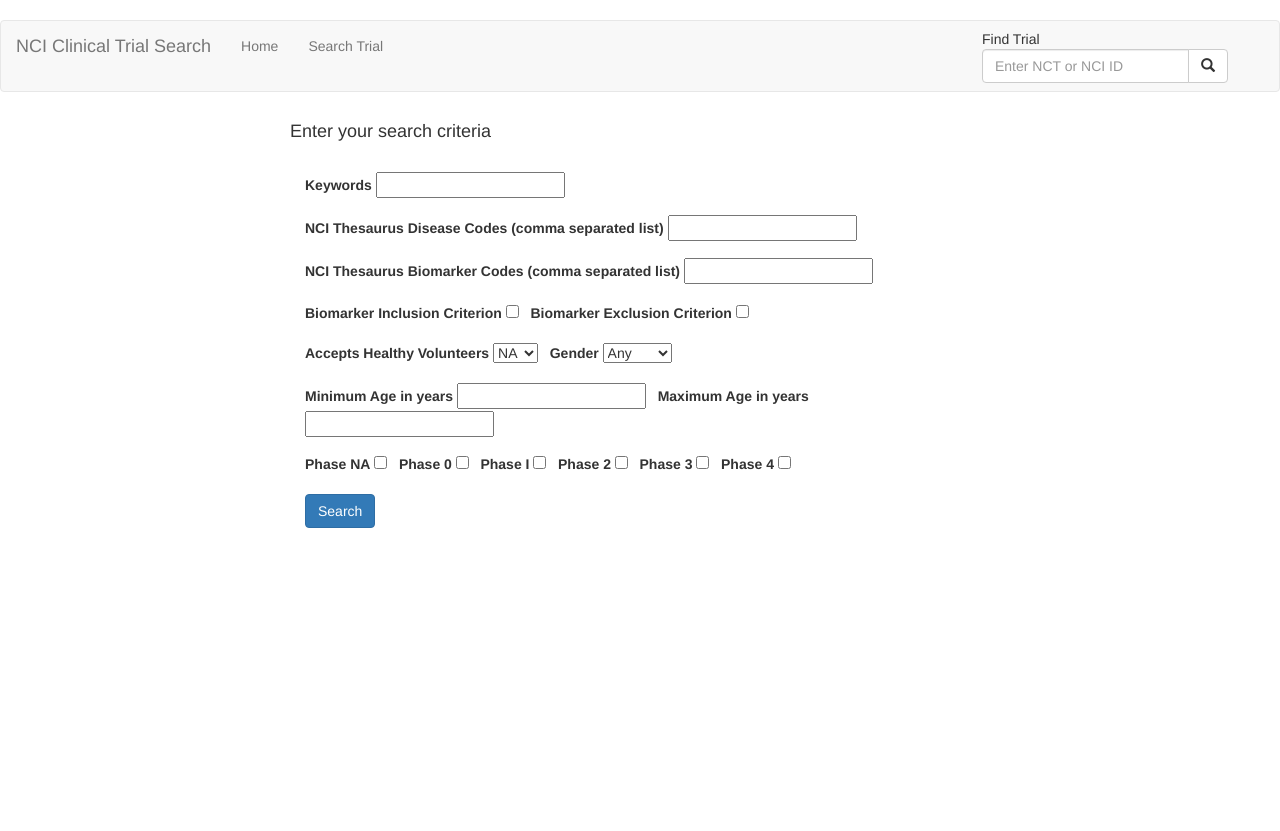
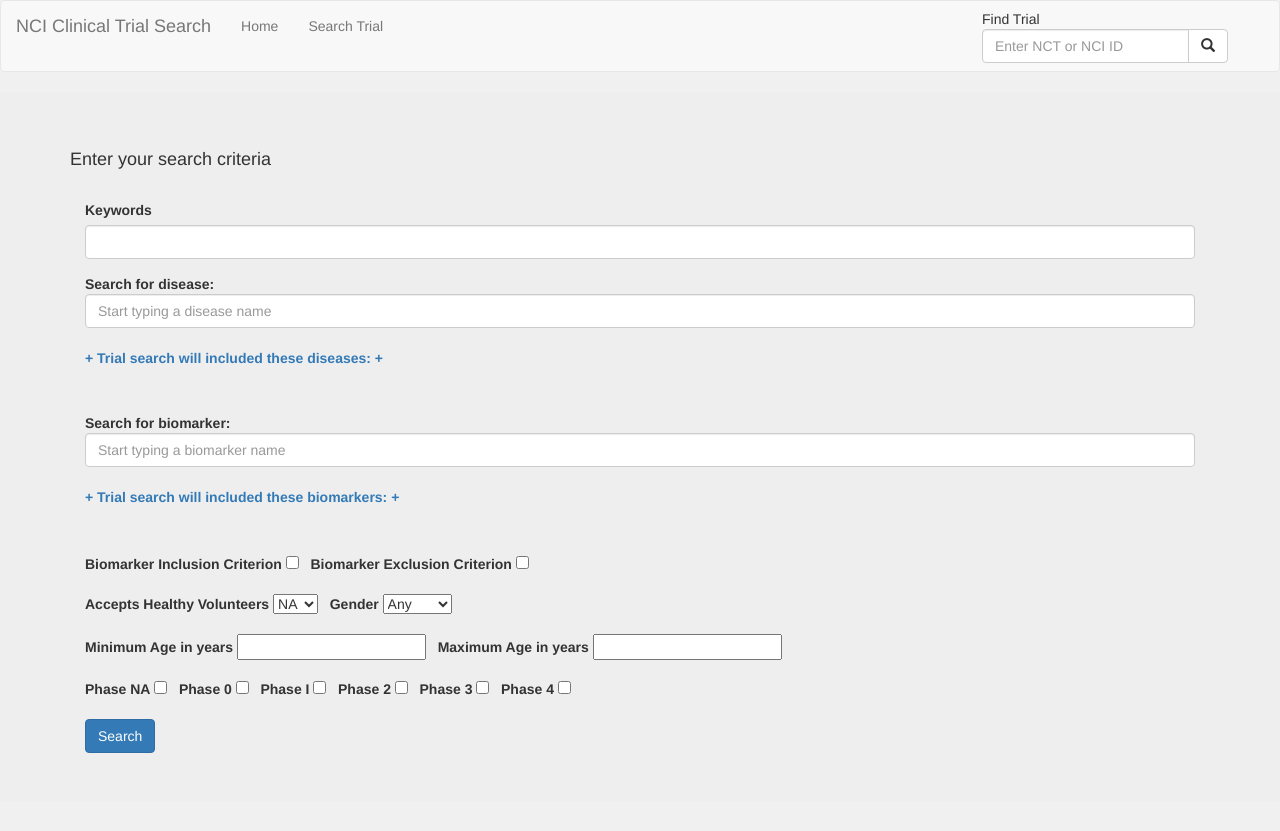
Before and after one commit to hniedner/ctrp_rest_client, a Flask app: page /search in a window 1280 px wide. Before the commit the page ends 528 px from the top, so only its background shows below. Run offline with Flask 2, Linux system fonts and the light colour scheme; some libraries are stand-ins or nearby versions.

Commit message:
Added typeahead functionality with ajax callbacks to sqlite3 databases generated from a ctrp export of biomarkers (and their ncit codes, and the ncit neoplasm core. The sqlite3 database also contains the current version of the entire ncit (all imported via DB Browser for SQLite from flatfile )

```diff
--- a/ctrp_rest_client/__init__.py
+++ b/ctrp_rest_client/__init__.py
@@ -4,9 +4,6 @@
 # Initialize the Flask application
 app = Flask(__name__)
 app.secret_key = 'ctrp'
-app.debug = True
 
 # Install our Bootstrap extension
 Bootstrap(app)
-
-import ctrp_rest_client.views
--- a/ctrp_rest_client/forms.py
+++ b/ctrp_rest_client/forms.py
@@ -1,5 +1,5 @@
 from flask_wtf import FlaskForm
-from wtforms import validators, StringField, SubmitField, BooleanField, SelectField, IntegerField
+from wtforms import validators, StringField, SubmitField, BooleanField, SelectField, IntegerField, HiddenField
 
 
 class TrialSearchForm(FlaskForm):
@@ -7,10 +7,11 @@
     healthy_volunteer_choices = [('NA', 'NA'), ('Yes', 'Yes'), ('No', 'No')]
 
     fulltext = StringField(u'Keywords')
-
-    disease_codes = StringField(u'NCI Thesaurus Disease Codes (comma separated list)')
-
-    biomarker_codes = StringField(u'NCI Thesaurus Biomarker Codes (comma separated list)')
+    # NCI Thesaurus Disease Codes (comma separated list)
+    disease_codes = HiddenField()
+    # NCI Thesaurus Biomarker Codes (comma separated list)
+    biomarker_codes = HiddenField()
+    # inclusion and exclusion applies to all biomarkers due to API limitation
     biomarker_assay_purpose_inclusion = BooleanField(u'Biomarker Inclusion Criterion')
     biomarker_assay_purpose_exclusion = BooleanField(u'Biomarker Exclusion Criterion')
 
@@ -22,7 +23,6 @@
     phase2 = BooleanField(u'Phase 2')
     phase3 = BooleanField(u'Phase 3')
     phase4 = BooleanField(u'Phase 4')
-    submit = SubmitField(u'Search')
 
     # apparently IntegerField is required by default
     min_age_number = IntegerField(u'Minimum Age in years', validators=[validators.optional()])
@@ -31,3 +31,5 @@
     accepts_healthy_volunteers_indicator = SelectField('Accepts Healthy Volunteers',
                                                        choices=healthy_volunteer_choices,
                                                        default='NA')
+
+    submit = SubmitField(u'Search')
--- a/ctrp_rest_client/static/css/style.css
+++ b/ctrp_rest_client/static/css/style.css
@@ -1,82 +1,3 @@
-/* Space out content a bit */
-  body {
-    padding-top: 20px;
-    padding-bottom: 20px;
-  }
-
-  /* Everything but the jumbotron gets side spacing for mobile first views */
-  .header,
-  .marketing,
-  .footer {
-    padding-left: 15px;
-    padding-right: 15px;
-  }
-
-  /* Custom page header */
-  .header {
-    border-bottom: 1px solid #e5e5e5;
-  }
-  /* Make the masthead heading the same height as the navigation */
-  .header h3 {
-    margin-top: 0;
-    margin-bottom: 0;
-    line-height: 40px;
-    padding-bottom: 19px;
-  }
-
-  /* Custom page footer */
-  .footer {
-    padding-top: 19px;
-    color: #777;
-    border-top: 1px solid #e5e5e5;
-  }
-
-  /* Customize container */
-  @media (min-width: 768px) {
-    .container {
-      max-width: 730px;
-    }
-  }
-
-  .container-narrow > hr {
-    margin: 30px 0;
-  }
-
-  /* Main marketing message and sign up button */
-  .jumbotron {
-    text-align: center;
-    border-bottom: 1px solid #e5e5e5;
-  }
-
-  .jumbotron .btn {
-    font-size: 21px;
-    padding: 14px 24px;
-  }
-
-  /* Supporting marketing content */
-  .marketing {
-    margin: 40px 0;
-  }
-
-  .marketing p + h4 {
-    margin-top: 28px;
-  }
-
-  /* Responsive: Portrait tablets and up */
-  @media screen and (min-width: 768px) {
-    /* Remove the padding we set earlier */
-    .header,
-    .marketing,
-    .footer {
-      padding-left: 0;
-      padding-right: 0;
-    }
-    /* Space out the masthead */
-    .header {
-      margin-bottom: 30px;
-    }
-    /* Remove the bottom border on the jumbotron for visual effect */
-    .jumbotron {
-      border-bottom: 0;
-    }
+body {
+    background: #F0F0F0;
 }
--- a/ctrp_rest_client/templates/search_form.html
+++ b/ctrp_rest_client/templates/search_form.html
@@ -7,6 +7,7 @@
 {% endblock %}
 
 {% block content %}
+<div class="jumbotron">
     <div class="container">
         <h4>Enter your search criteria</h4>
         <br/>
@@ -25,15 +26,34 @@
 
                 <div class="form-group">
                     {{ form.fulltext.label }}
-                {{ form.fulltext }}
+                    {{ form.fulltext(class_="form-control") }}
                 </div>
-            <div class="form-group">
-                {{ form.disease_codes.label }}
-                {{ form.disease_codes }}
+                <div class="form-group horizontal">
+                    {{ form.disease_codes(placeholder="auto populated", class_="form-control") }}
+                    <strong>Search for disease: </strong>
+                    <input id="search_diseases" placeholder="Start typing a disease name" class="form-control">
+                    <br/>
+                    <a><strong data-toggle="collapse" data-target="#disease_list" class="clickable">
+                        + Trial search will included these diseases: +</strong></a>
+                    <div id="disease_list" class="collapse in" aria-expanded="true">
+                        <ul id="diseases">
+                        </ul>
+                        <br/>
                     </div>
-            <div class="form-group">
-                {{ form.biomarker_codes.label }}
-                {{ form.biomarker_codes }}
+                </div>
+
+                <div class="form-group horizontal">
+                    {{ form.biomarker_codes(placeholder="auto populated", class_="form-control") }}
+                    <strong>Search for biomarker: </strong>
+                    <input id="search_biomarkers" placeholder="Start typing a biomarker name" class="form-control">
+                    <br/>
+                    <a><strong data-toggle="collapse" data-target="#biomarker_list" class="clickable">
+                        + Trial search will included these biomarkers: +</strong></a>
+                    <div id="biomarker_list" class="collapse in" aria-expanded="true">
+                        <ul id="biomarkers">
+                        </ul>
+                        <br/>
+                    </div>
                 </div>
                 <div class="form-group">
                     {{ form.biomarker_assay_purpose_inclusion.label }}
@@ -71,4 +91,75 @@
             </form>
         </div>
     </div>
+</div>
 {%- endblock %}
+
+{% block scripts %}
+{{super()}}
+<script type="text/javascript" src="{{ url_for('static', filename='js/bootstrap-typeahead.js') }}"></script>
+<script type="text/javascript">
+$('#search_diseases').typeahead({
+    source: function (query, process) {
+        return $.get('search_diseases?q=' + query, function (data) {
+            diseases = [];
+            map = {};
+            $.each(data, function (i, row) {
+                map[row.value] = row;
+                diseases.push(row.value);
+            });
+            return process(diseases);
+        });
+    },
+    updater: function (item) {
+        code = map[item].data;
+        if(!$('#disease_codes').val().includes(code)) {
+            $('#disease_codes').val(
+                $.grep([$('#disease_codes').val(), code], Boolean).join(", ")
+            );
+
+            $('#diseases').append(
+                '<li id="' + code + '">'
+                + '<a href="#" onclick="$(\'#' + code + '\').remove();">remove</a>'
+                + '&nbsp; ' + item
+                + '</li>');
+        }
+        return '';
+    }
+});
+
+
+</script>
+
+<script type="text/javascript">
+$('#search_biomarkers').typeahead({
+    source: function (query, process) {
+        return $.get('search_biomarkers?q=' + query, function (data) {
+            biomarkers = [];
+            map = {};
+            $.each(data, function (i, row) {
+                map[row.value] = row;
+                biomarkers.push(row.value);
+            });
+            return process(biomarkers);
+        });
+    },
+    updater: function (item) {
+        code = map[item].data;
+        if(!$('#biomarker_codes').val().includes(code)) {
+            $('#biomarker_codes').val(
+                $.grep([$('#biomarker_codes').val(), code], Boolean).join(", ")
+            );
+
+            $('#biomarkers').append(
+                '<li id="' + code + '">'
+                + '<a href="#" onclick="$(\'#' + code + '\').remove();">remove</a>'
+                + '&nbsp; ' + item
+                + '</li>');
+        }
+        return '';
+    }
+});
+
+
+</script>
+{% endblock %}
--- a/ctrp_rest_client/views.py
+++ b/ctrp_rest_client/views.py
@@ -1,4 +1,4 @@
-from flask import render_template, request,redirect, url_for
+from flask import render_template, request, redirect, url_for
 
 from ctrp_rest_client import app, api_client
 from ctrp_rest_client.forms import TrialSearchForm
@@ -35,6 +35,8 @@
     form = TrialSearchForm(request.form)
     if request.method == 'POST' and form.validate_on_submit():
         search_params = _parse_search_params(form)
+
+        print(search_params)
 
         # calling the API
         result = api_client.find_trials(search_params)
```
Also changed, not shown: ctrp_rest_client/ajax_callbacks.py (added, +59 -0 lines), ctrp_rest_client/static/js/bootstrap-typeahead.js (added), 3 other files. Lines whose indentation alone changed are shown as unchanged.
